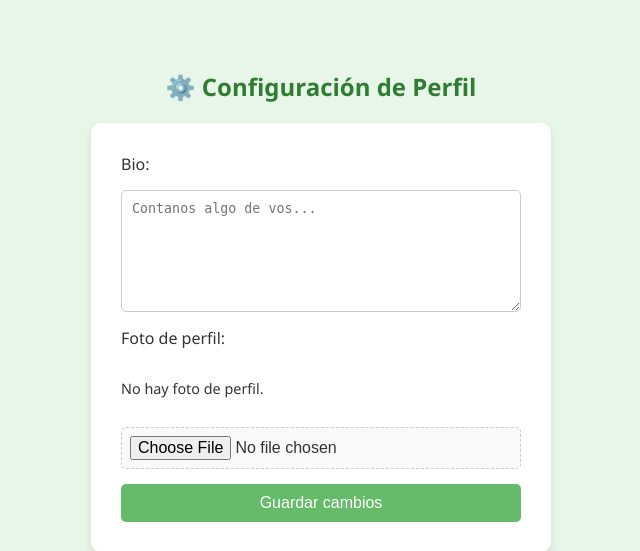
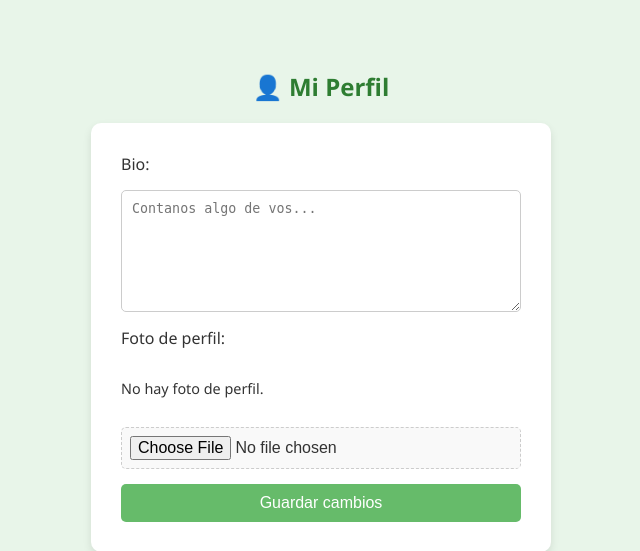
Before and after one commit to s4r4s4t3/espacio-seguro, a Flask app: template app/templates/config.html in a window 1280 px wide. Shown: the top 551 px of the page, without its empty margins (319-959 px from the left). Run offline with Flask 3, Linux system fonts and the light colour scheme; the template is opened without the code that fills it, so the values that code supplies are empty.

Commit message:
Mejora visual

```diff
--- a/app/templates/config.html
+++ b/app/templates/config.html
@@ -6,7 +6,7 @@
     <link rel="stylesheet" href="{{ url_for('static', filename='style.css') }}">
 </head>
 <body>
-    <h2>⚙️ Configuración de Perfil</h2>
+    <h2>👤 Mi Perfil</h2>
 
     {% with messages = get_flashed_messages(with_categories=true) %}
       {% if messages %}
```
